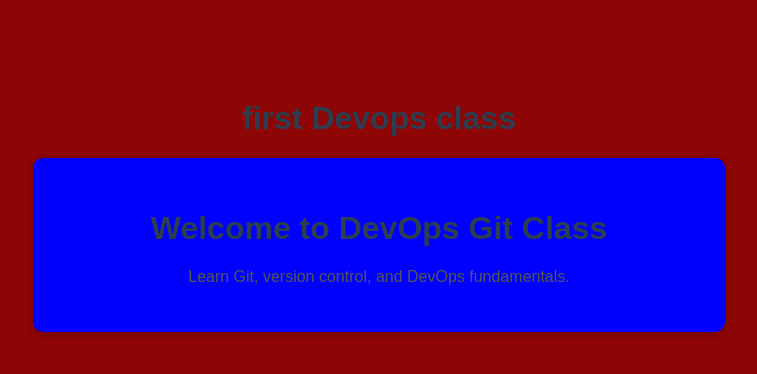
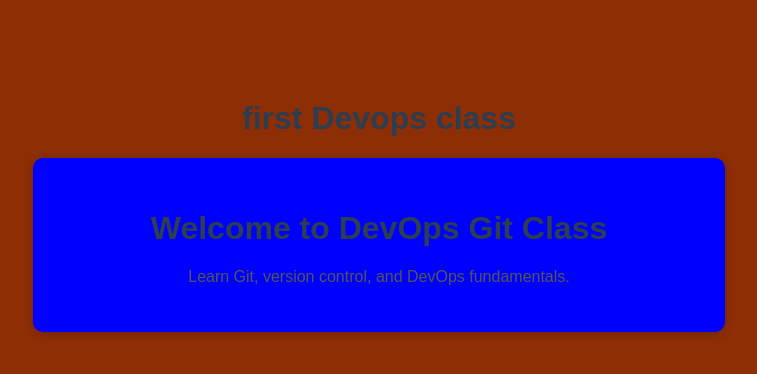
Before and after one commit to rimshackcompany/Develops-git, a plain HTML site: page index.html in a window 1280 px wide. Shown: the whole page, without its empty margins (261-1018 px from the left). Drawn offline with Linux system fonts and the light colour scheme.

Commit message:
changed index.file color

```diff
--- a/index.html
+++ b/index.html
@@ -8,7 +8,7 @@
     <style>
         body {
             font-family: Arial, sans-serif;
-            background-color: #8d0505;
+            background-color: #8d2e05;
             text-align: center;
             margin-top: 100px;
         }
```
